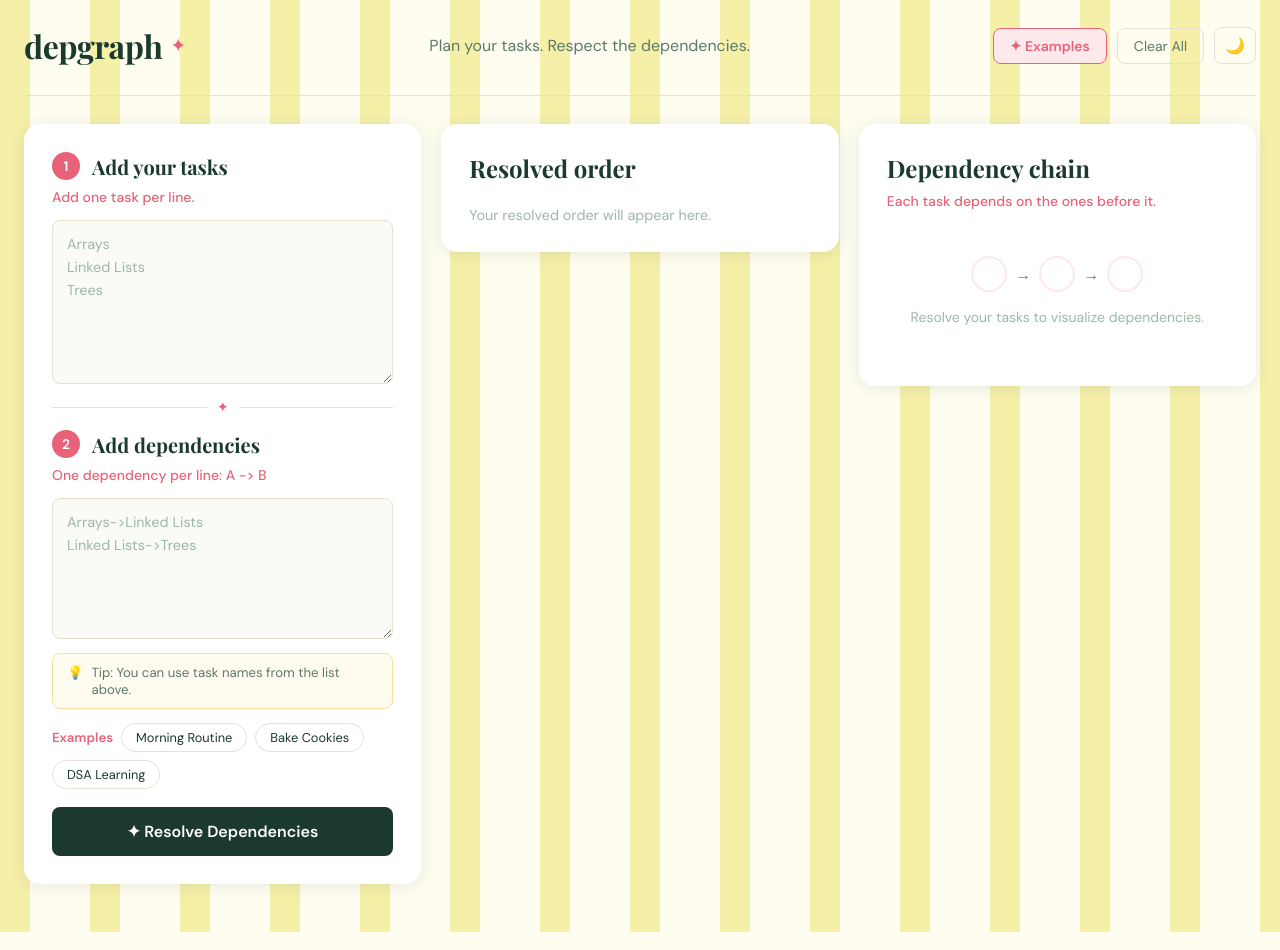
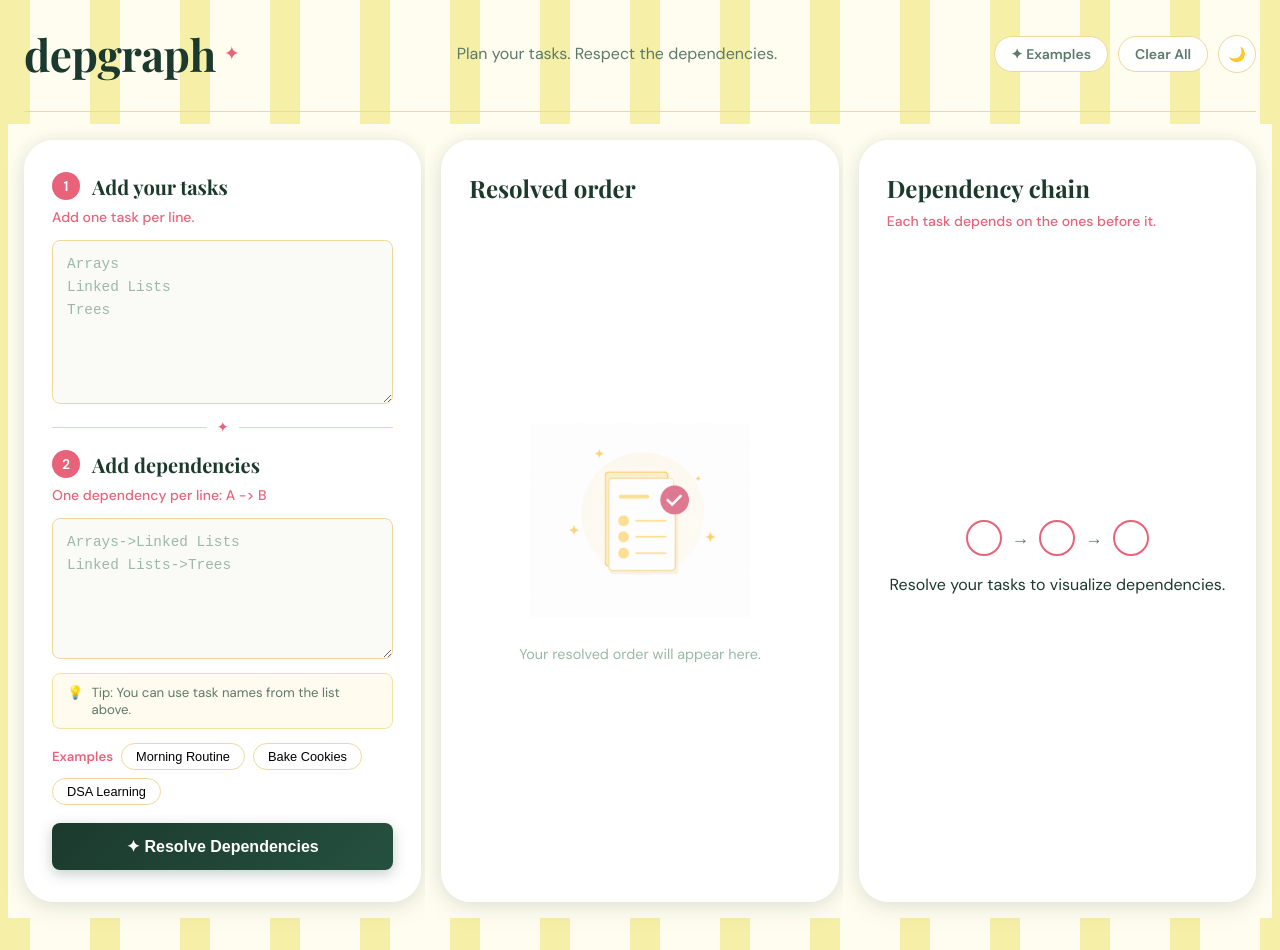
Before and after one commit to himanshibishnoi/depgraph, a React (Vite) app in the folder frontend/: page / in a window 1280 px wide. Built offline with nearby package versions, Linux system fonts and the light colour scheme.

Commit message:
Refine UI: larger logo, clean card shadows, custom illustrations, dark mode color theme

```diff
--- a/frontend/src/App.jsx
+++ b/frontend/src/App.jsx
@@ -4,7 +4,8 @@
 // Three sections: Input (left), Resolved Order (middle), Dependency Chain (right)
 import { useState } from "react"
 import "./index.css"
-// ── Preset example data ──────────────────────────────────
+import successIcon from './assets/success-icon.png'
+import successIconDark from './assets/success-icon-dark.png'// ── Preset example data ──────────────────────────────────
 // Pre-filled graphs users can load with one click
 // Stored as { nodes: string, edges: string } matching textarea format
 const EXAMPLES = {
@@ -172,7 +173,11 @@ function App() {
         <div className="card">
           <h2 className="col-title">Resolved order</h2>
           {!result && !loading && (
+  <div className="empty-illustration">
+    <img src={successIcon} className="empty-icon-large empty-icon-light" alt="" />
+    <img src={successIconDark} className="empty-icon-large empty-icon-dark" alt="" />
     <p className="empty-state">Your resolved order will appear here.</p>
+  </div>
 )}
 {loading && (
   <div className="skeleton-list">
@@ -214,7 +219,7 @@ function App() {
           <h2 className="col-title">Dependency chain</h2>
           <p className="step-hint">Each task depends on the ones before it.</p>
           {!result && (
-            <div className="chain-empty">
+  <div className="empty-illustration">
     <div className="chain-placeholder">
       <span className="chain-circle" />
       <span className="chain-arrow">{"→"}</span>
--- a/frontend/src/index.css
+++ b/frontend/src/index.css
@@ -1,19 +1,21 @@
 @import url('https://fonts.googleapis.com/css2?family=Playfair+Display:wght@700&family=DM+Sans:wght@400;500;600&display=swap');
 
-:root {--bg:        #FEFDF0;
---bg-stripe: #F5EFA8;
+:root {
+  --bg:             #FEFDF0;
+  --bg-stripe:      #F5EFA8;
   --card:           #FFFFFF;
   --accent:         #E8637A;
   --accent-light:   #FDE8EC;
   --text-primary:   #1B3A2D;
   --text-secondary: #5C7A6B;
   --text-muted:     #9CB8A8;
-  --border:         #E8E0D0;
+  --border:         #F0D89A;
   --success:        #4CAF78;
   --success-light:  #E8F5EE;
   --shadow:         0 2px 16px rgba(27,58,45,0.10);
   --radius:         16px;
   --radius-sm:      8px;
+  --scallop-bg:     var(--bg);
 }
 
 *, *::before, *::after { box-sizing: border-box; margin: 0; padding: 0; }
@@ -22,11 +24,8 @@ body {
   font-family: 'DM Sans', sans-serif;
   background-color: var(--bg);
   background-image: repeating-linear-gradient(
-    90deg,
-    var(--bg-stripe) 0px,
-    var(--bg-stripe) 30px,
-    var(--bg)        30px,
-    var(--bg)        90px
+    90deg, var(--bg-stripe) 0px, var(--bg-stripe) 30px,
+    var(--bg) 30px, var(--bg) 90px
   );
   color: var(--text-primary);
   min-height: 100vh;
@@ -43,116 +42,85 @@ body {
   border-bottom: 1px solid var(--border);
   margin-bottom: 28px;
 }
-
 .logo { display: flex; align-items: center; gap: 8px; }
-
 .logo-text {
   font-family: 'Playfair Display', serif;
-  font-size: 2rem;
-  color: var(--text-primary);
+  font-size: 2.75rem;
   letter-spacing: -0.5px;
 }
-
 .logo-sparkle { color: var(--accent); font-size: 1.2rem; }
-
-.tagline {
-  flex: 1;
-  font-size: 1rem;
-  color: var(--text-secondary);
-  text-align: center;
-}
-
+.tagline { flex: 1; font-size: 1rem; color: var(--text-secondary); text-align: center; }
 .header-actions { display: flex; align-items: center; gap: 10px; }
 
-.btn-examples {
-  background: var(--accent-light);
-  color: var(--accent);
-  border: 1.5px solid var(--accent);
-  border-radius: var(--radius-sm);
+.btn-examples, .btn-clear, .btn-theme {
+  background: white;
+  border: 1.5px solid var(--border);
+  border-radius: 20px;
   padding: 8px 16px;
   font-family: 'DM Sans', sans-serif;
   font-size: 0.875rem;
   font-weight: 600;
   cursor: pointer;
-  transition: background 0.2s;
+  color: var(--text-secondary);
+  transition: border-color 0.2s, color 0.2s, transform 0.15s;
 }
-.btn-examples:hover { background: var(--accent); color: white; }
-
-.btn-clear {
-  background: transparent;
-  color: var(--text-secondary);
-  border: 1.5px solid var(--border);
-  border-radius: var(--radius-sm);
-  padding: 8px 16px;
-  font-family: 'DM Sans', sans-serif;
-  font-size: 0.875rem;
-  cursor: pointer;
-  transition: border-color 0.2s;
+.btn-theme { border-radius: 50%; width: 38px; height: 38px; padding: 0; display: flex; align-items: center; justify-content: center; }
+.btn-examples:hover, .btn-clear:hover, .btn-theme:hover {
+  border-color: var(--accent);
+  color: var(--accent);
+  transform: translateY(-1px);
 }
-.btn-clear:hover { border-color: var(--accent); color: var(--accent); }
-
-.btn-theme {
-  background: transparent;
-  border: 1.5px solid var(--border);
-  border-radius: var(--radius-sm);
-  padding: 8px 10px;
-  cursor: pointer;
-  font-size: 1rem;
-  color: var(--text-secondary);
-  transition: border-color 0.2s;
-}
-.btn-theme:hover { border-color: var(--accent); color: var(--accent); }
 
 /* ── Three columns ── */
-.columns {
-  display: grid;
-  grid-template-columns: 1fr 1fr 1fr;
-  gap: 20px;
-  align-items: start;
-}
+.columns { display: grid; grid-template-columns: 1fr 1fr 1fr; gap: 20px; align-items: stretch; }
 
-/* ── Card ── */
+/* ── Cloud/scalloped card ── */
 .card {
+  position: relative;
   background: var(--card);
-  border-radius: var(--radius);
-  padding: 28px;
-  box-shadow: var(--shadow);
+  border-radius: 30px;
+  padding: 32px 28px;
   display: flex;
   flex-direction: column;
   gap: 14px;
-  transition: box-shadow 0.2s;
+  height: 100%;
+  transition: transform 0.25s;
 }
-.card:hover { box-shadow: 0 4px 24px rgba(27,58,45,0.13); }
+.card::before {
+  content: "";
+  position: absolute;
+  inset: -16px;
+  background: radial-gradient(circle, var(--scallop-bg) 98%, transparent 100%);
+  background-size: 36px 36px;
+  z-index: -1;
+}
+.card::after {
+  content: "";
+  position: absolute;
+  inset: 0;
+  border-radius: 30px;
+  box-shadow: var(--shadow), 0 8px 30px rgba(27,58,45,0.06);
+  z-index: -1;
+  pointer-events: none;
+}
+.card:hover { transform: translateY(-2px); }
 
 /* ── Step headers ── */
 .step-header { display: flex; align-items: center; gap: 12px; }
+.step-number {
+  background: var(--accent); color: white;
+  width: 28px; height: 28px; border-radius: 50%;
+  display: flex; align-items: center; justify-content: center;
+  font-size: 0.875rem; font-weight: 700; flex-shrink: 0;
+}
+.step-header h2 { font-family: 'Playfair Display', serif; font-size: 1.25rem; }
+.step-hint { font-size: 0.875rem; color: var(--accent); font-weight: 500; margin-top: -6px; }
 
-.step-number {
-  background: var(--accent);
-  color: white;
-  width: 28px;
-  height: 28px;
-  border-radius: 50%;
-  display: flex;
-  align-items: center;
-  justify-content: center;
-  font-size: 0.875rem;
-  font-weight: 700;
-  flex-shrink: 0;
+.chain-empty {
+  display: flex; flex-direction: column; align-items: center;
+  gap: 16px; padding: 32px 0; flex: 1; justify-content: center;
 }
-
-.step-header h2 {
-  font-family: 'Playfair Display', serif;
-  font-size: 1.25rem;
-  color: var(--text-primary);
-}
-
-.step-hint {
-  font-size: 0.875rem;
-  color: var(--accent);
-  font-weight: 500;
-  margin-top: -6px;
-}
+.chain-placeholder { display: flex; align-items: center; gap: 10px; }
 
 /* ── Inputs ── */
 .input-area {
@@ -160,356 +128,165 @@ body {
   border: 1.5px solid var(--border);
   border-radius: var(--radius-sm);
   padding: 12px 14px;
-  font-family: 'DM Sans', sans-serif;
   font-size: 0.9rem;
-  color: var(--text-primary);
   background: #FAFAF7;
   resize: vertical;
   outline: none;
+  line-height: 1.6;
   transition: border-color 0.2s, box-shadow 0.2s;
-  line-height: 1.6;
 }
-.input-area:focus {
-  border-color: var(--accent);
-  box-shadow: 0 0 0 3px rgba(232, 99, 122, 0.12);
-}
+.input-area:focus { border-color: var(--accent); box-shadow: 0 0 0 3px rgba(232,99,122,0.12); }
 .input-area::placeholder { color: var(--text-muted); }
 
 /* ── Divider ── */
-.divider {
-  display: flex;
-  align-items: center;
-  gap: 10px;
-  color: var(--border);
-  font-size: 0.8rem;
-}
-.divider::before, .divider::after {
-  content: ''; flex: 1;
-  height: 1px; background: var(--border);
-}
+.divider { display: flex; align-items: center; gap: 10px; color: var(--border); font-size: 0.8rem; }
+.divider::before, .divider::after { content: ''; flex: 1; height: 1px; background: var(--border); }
 .divider-icon { color: var(--accent); font-size: 0.9rem; }
 
 /* ── Tip box ── */
 .tip-box {
-  display: flex;
-  align-items: flex-start;
-  gap: 8px;
-  background: #FFFBEF;
-  border: 1px solid #F0E4A0;
-  border-radius: var(--radius-sm);
-  padding: 10px 14px;
-  font-size: 0.825rem;
-  color: var(--text-secondary);
+  display: flex; align-items: flex-start; gap: 8px;
+  background: #FFFBEF; border: 1px solid #F0E4A0;
+  border-radius: var(--radius-sm); padding: 10px 14px;
+  font-size: 0.825rem; color: var(--text-secondary);
 }
 
-/* ── Example presets ── */
-.examples-row {
-  display: flex;
-  align-items: center;
-  gap: 8px;
-  flex-wrap: wrap;
-}
-.examples-label {
-  font-size: 0.825rem;
-  font-weight: 600;
-  color: var(--accent);
-}
+/* ── Examples ── */
+.examples-row { display: flex; align-items: center; gap: 8px; flex-wrap: wrap; }
+.examples-label { font-size: 0.825rem; font-weight: 600; color: var(--accent); }
 .btn-preset {
-  background: white;
-  border: 1.5px solid var(--border);
-  border-radius: 20px;
-  padding: 5px 14px;
-  font-family: 'DM Sans', sans-serif;
-  font-size: 0.8rem;
-  color: var(--text-primary);
-  cursor: pointer;
+  background: white; border: 1.5px solid var(--border);
+  border-radius: 20px; padding: 5px 14px;
+  font-size: 0.8rem; cursor: pointer;
   transition: border-color 0.2s, color 0.2s, transform 0.1s;
 }
-.btn-preset:hover {
-  border-color: var(--accent);
-  color: var(--accent);
-  transform: translateY(-1px);
-}
+.btn-preset:hover { border-color: var(--accent); color: var(--accent); transform: translateY(-1px); }
 
 /* ── Resolve button ── */
 .btn-resolve {
-  background: var(--text-primary);
-  color: white;
-  border: none;
-  border-radius: var(--radius-sm);
-  padding: 14px;
-  font-family: 'DM Sans', sans-serif;
-  font-size: 1rem;
-  font-weight: 600;
-  cursor: pointer;
-  width: 100%;
-  margin-top: 4px;
-  transition: transform 0.15s ease, opacity 0.2s;
+  background: linear-gradient(135deg, #1B3A2D, #25503F);
+  color: white; border: none; border-radius: var(--radius-sm);
+  padding: 14px; font-size: 1rem; font-weight: 600;
+  cursor: pointer; width: 100%; margin-top: 4px;
+  box-shadow: 0 4px 14px rgba(27,58,45,0.25);
+  transition: transform 0.15s ease, box-shadow 0.2s;
 }
-.btn-resolve:hover:not(:disabled) {
-  opacity: 0.85;
-  transform: translateY(-1px);
-}
+.btn-resolve:hover:not(:disabled) { transform: translateY(-2px); box-shadow: 0 6px 18px rgba(27,58,45,0.3); }
 .btn-resolve:active { transform: translateY(0px); }
 .btn-resolve:disabled { opacity: 0.5; cursor: not-allowed; }
 
 /* ── Column titles ── */
-.col-title {
-  font-family: 'Playfair Display', serif;
-  font-size: 1.5rem;
-  color: var(--text-primary);
+.col-title { font-family: 'Playfair Display', serif; font-size: 1.5rem; }
+
+/* ── Empty state illustration ── */
+.empty-state { color: var(--text-muted); font-size: 0.9rem; margin-top: 8px; }
+.empty-illustration {
+  display: flex; flex-direction: column; align-items: center;
+  justify-content: center; flex: 1; gap: 18px; padding: 20px 0;
 }
-
-/* ── Empty state ── */
-.empty-state {
-  color: var(--text-muted);
-  font-size: 0.9rem;
-  margin-top: 8px;
+.empty-icon-large {
+  width: 220px;
+  height: auto;
+  animation: float 3s ease-in-out infinite;
 }
 
 /* ── Status badges ── */
 .status-badge {
-  display: flex;
-  align-items: center;
-  gap: 8px;
-  padding: 10px 14px;
-  border-radius: var(--radius-sm);
-  font-weight: 600;
-  font-size: 0.9rem;
+  display: flex; align-items: center; gap: 8px;
+  padding: 10px 14px; border-radius: var(--radius-sm);
+  font-weight: 600; font-size: 0.9rem;
   animation: fadeInUp 0.3s ease forwards;
 }
-.status-badge.success {
-  background: var(--success-light);
-  color: var(--success);
-  border: 1px solid var(--success);
-}
-.status-badge.error {
-  background: var(--accent-light);
-  color: var(--accent);
-  border: 1px solid var(--accent);
-  animation: shake 0.4s ease, fadeInUp 0.3s ease;
-}
+.status-badge.success { background: var(--success-light); color: var(--success); border: 1px solid var(--success); }
+.status-badge.error { background: var(--accent-light); color: var(--accent); border: 1px solid var(--accent); animation: shake 0.4s ease, fadeInUp 0.3s ease; }
 
 /* ── Order list ── */
-.order-list {
-  list-style: none;
-  display: flex;
-  flex-direction: column;
-  gap: 2px;
-  animation: fadeInUp 0.3s ease forwards;
-}
-
-.order-item {
-  display: flex;
-  align-items: center;
-  gap: 12px;
-  padding: 10px 0;
-  border-bottom: 1px solid var(--border);
-  font-size: 0.95rem;
-}
+.order-list { list-style: none; display: flex; flex-direction: column; gap: 2px; animation: fadeInUp 0.3s ease forwards; }
+.order-item { display: flex; align-items: center; gap: 12px; padding: 10px 0; border-bottom: 1px solid var(--border); font-size: 0.95rem; }
 .order-item:last-child { border-bottom: none; }
-
 .order-num {
-  background: var(--accent-light);
-  color: var(--accent);
-  width: 28px;
-  height: 28px;
-  border-radius: 50%;
-  display: flex;
-  align-items: center;
-  justify-content: center;
-  font-size: 0.8rem;
-  font-weight: 700;
-  flex-shrink: 0;
+  background: var(--accent-light); color: var(--accent);
+  width: 28px; height: 28px; border-radius: 50%;
+  display: flex; align-items: center; justify-content: center;
+  font-size: 0.8rem; font-weight: 700; flex-shrink: 0;
 }
 
 /* ── Copy button ── */
 .btn-copy {
-  background: white;
-  border: 1.5px solid var(--border);
-  border-radius: var(--radius-sm);
-  padding: 10px;
-  width: 100%;
-  font-family: 'DM Sans', sans-serif;
-  font-size: 0.875rem;
-  color: var(--text-primary);
-  cursor: pointer;
-  margin-top: 4px;
+  background: white; border: 1.5px solid var(--border); border-radius: var(--radius-sm);
+  padding: 10px; width: 100%; font-size: 0.875rem; cursor: pointer; margin-top: 4px;
   transition: border-color 0.2s, color 0.2s, transform 0.15s;
 }
-.btn-copy:hover {
-  border-color: var(--accent);
-  color: var(--accent);
-  transform: translateY(-1px);
-}
+.btn-copy:hover { border-color: var(--accent); color: var(--accent); transform: translateY(-1px); }
 
 /* ── Dependency chain ── */
-.chain-empty {
-  display: flex;
-  flex-direction: column;
-  align-items: center;
-  gap: 16px;
-  padding: 32px 0;
-  color: var(--text-muted);
-  font-size: 0.875rem;
+.chain-circle {
+  width: 36px; height: 36px; border-radius: 50%;
+  border: 2px solid var(--accent); display: block;
 }
-.chain-placeholder {
-  display: flex;
-  align-items: center;
-  gap: 8px;
-}
-.chain-circle {
-  width: 36px;
-  height: 36px;
-  border-radius: 50%;
-  border: 2px solid var(--accent-light);
-  display: block;
-}
-.chain-arrow { color: var(--text-secondary); font-size: 1rem; }
-
-.chain-list {
-  list-style: none;
-  display: flex;
-  flex-direction: column;
-  gap: 2px;
-  animation: fadeInUp 0.3s ease forwards;
-}
-
-.chain-item {
-  display: flex;
-  align-items: center;
-  gap: 6px;
-  padding: 10px 0;
-  border-bottom: 1px solid var(--border);
-  font-size: 0.875rem;
-}
+.chain-arrow { color: var(--text-secondary); font-size: 1.1rem; }
+.chain-list { list-style: none; display: flex; flex-direction: column; gap: 2px; animation: fadeInUp 0.3s ease forwards; }
+.chain-item { display: flex; align-items: center; gap: 6px; padding: 10px 0; border-bottom: 1px solid var(--border); font-size: 0.875rem; }
 .chain-item:last-child { border-bottom: none; }
-
 .chain-num {
-  background: var(--accent-light);
-  color: var(--accent);
-  width: 24px;
-  height: 24px;
-  border-radius: 50%;
-  display: flex;
-  align-items: center;
-  justify-content: center;
-  font-size: 0.75rem;
-  font-weight: 700;
-  flex-shrink: 0;
+  background: var(--accent-light); color: var(--accent);
+  width: 24px; height: 24px; border-radius: 50%;
+  display: flex; align-items: center; justify-content: center;
+  font-size: 0.75rem; font-weight: 700; flex-shrink: 0;
 }
 
 /* ── Animations ── */
-@keyframes fadeInUp {
-  from { opacity: 0; transform: translateY(12px); }
-  to   { opacity: 1; transform: translateY(0); }
+@keyframes fadeInUp { from { opacity: 0; transform: translateY(12px); } to { opacity: 1; transform: translateY(0); } }
+@keyframes shake { 0%,100% { transform: translateX(0); } 20% { transform: translateX(-6px); } 40% { transform: translateX(6px); } 60% { transform: translateX(-4px); } 80% { transform: translateX(4px); } }
+@keyframes float { 0%,100% { transform: translateY(0); } 50% { transform: translateY(-6px); } }
+
+/* ── Dark mode — warm charcoal/red theme ── */
+body.dark {
+  --bg:             #1A1614;
+  --bg-stripe:      #221C19;
+  --card:           #1F1916;
+  --accent:         #C0392B;
+  --accent-light:   #3D2420;
+  --text-primary:   #F0E4C8;
+  --text-secondary: #C9B896;
+  --text-muted:     #8A7A60;
+  --border:         #3D332A;
+  --success:        #6B8E4E;
+  --success-light:  #2A3320;
+  --shadow:         0 2px 16px rgba(0,0,0,0.4);
+  --scallop-bg:     #1A1614;
+  background-image: repeating-linear-gradient(90deg, var(--bg-stripe) 0px, var(--bg-stripe) 60px, var(--bg) 60px, var(--bg) 120px);
+}
+body.dark .input-area { background: #15110F; color: var(--text-primary); border-color: var(--border); }
+body.dark .tip-box { background: #15110F; border-color: var(--border); color: var(--text-secondary); }
+body.dark .btn-copy, body.dark .btn-preset, body.dark .btn-examples, body.dark .btn-clear, body.dark .btn-theme {
+  background: #15110F; color: var(--text-primary); border-color: var(--border);
+}
+body.dark .btn-resolve {
+  background: linear-gradient(135deg, #C0392B, #A8331F);
+  box-shadow: 0 4px 14px rgba(192,57,43,0.3);
+}
+body.dark .order-item, body.dark .chain-item { border-color: var(--border); }
+body.dark .empty-icon-dark { display: block; }
+body.dark .empty-icon-light { display: none; }
+.empty-icon-dark { display: none; }
+
+/* ── Mobile ── */
+@media (max-width: 768px) {
+  .columns { grid-template-columns: 1fr; }
+  .header { flex-wrap: wrap; gap: 12px; }
+  .tagline { width: 100%; text-align: left; }
+  .header-actions { width: 100%; justify-content: flex-end; }
+  .logo-text { font-size: 1.5rem; }
 }
 
-@keyframes shake {
-  0%, 100% { transform: translateX(0); }
-  20%       { transform: translateX(-6px); }
-  40%       { transform: translateX(6px); }
-  60%       { transform: translateX(-4px); }
-  80%       { transform: translateX(4px); }
+/* ── Skeleton ── */
+.skeleton-list { display: flex; flex-direction: column; gap: 10px; margin-top: 8px; }
+.skeleton-item { display: flex; align-items: center; gap: 12px; padding: 6px 0; }
+.skeleton-circle, .skeleton-line {
+  background: linear-gradient(90deg, #f0e8d8 25%, #e8dcc8 50%, #f0e8d8 75%);
+  background-size: 200% 100%; animation: shimmer 1.2s infinite;
 }
-
-/* ── Dark mode ── */
-body.dark {
-  --bg:             #1A1A2E;
-  --bg-stripe:      #22223F;
-  --card:           #0F3460;
-  --text-primary:   #E8E8E8;
-  --text-secondary: #A8B8C8;
-  --text-muted:     #6B7A8D;
-  --border:         #2A3A5A;
-  --shadow:         0 2px 16px rgba(0,0,0,0.3);
-  background-image: repeating-linear-gradient(
-    90deg,
-    var(--bg-stripe) 0px,
-    var(--bg-stripe) 60px,
-    var(--bg)        60px,
-    var(--bg)        120px
-  );
-}
-
-body.dark .input-area {
-  background: #0A2040;
-  color: var(--text-primary);
-}
-
-body.dark .tip-box {
-  background: #0A2040;
-  border-color: #2A3A5A;
-}
-
-body.dark .btn-copy {
-  background: #0F3460;
-  color: var(--text-primary);
-}
-
-body.dark .btn-preset {
-  background: #0F3460;
-  color: var(--text-primary);
-}
-/* ── Mobile responsiveness ── */
-@media (max-width: 768px) {
-  .columns {
-    grid-template-columns: 1fr;
-  }
-
-  .header {
-    flex-wrap: wrap;
-    gap: 12px;
-  }
-
-  .tagline {
-    width: 100%;
-    text-align: left;
-  }
-
-  .header-actions {
-    width: 100%;
-    justify-content: flex-end;
-  }
-
-  .logo-text {
-    font-size: 1.5rem;
-  }
-}
-/* ── Loading skeleton ── */
-.skeleton-list {
-  display: flex;
-  flex-direction: column;
-  gap: 10px;
-  margin-top: 8px;
-}
-
-.skeleton-item {
-  display: flex;
-  align-items: center;
-  gap: 12px;
-  padding: 6px 0;
-}
-
-.skeleton-circle {
-  width: 28px;
-  height: 28px;
-  border-radius: 50%;
-  background: linear-gradient(90deg, #f0e8d8 25%, #e8dcc8 50%, #f0e8d8 75%);
-  background-size: 200% 100%;
-  animation: shimmer 1.2s infinite;
-  flex-shrink: 0;
-}
-
-.skeleton-line {
-  height: 16px;
-  border-radius: 4px;
-  background: linear-gradient(90deg, #f0e8d8 25%, #e8dcc8 50%, #f0e8d8 75%);
-  background-size: 200% 100%;
-  animation: shimmer 1.2s infinite;
-}
-
-@keyframes shimmer {
-  0% { background-position: 200% 0; }
-  100% { background-position: -200% 0; }
-}
+.skeleton-circle { width: 28px; height: 28px; border-radius: 50%; flex-shrink: 0; }
+.skeleton-line { height: 16px; border-radius: 4px; }
+@keyframes shimmer { 0% { background-position: 200% 0; } 100% { background-position: -200% 0; } }
```
Also changed, not shown: frontend/src/assets/success-icon-dark.png (added), frontend/src/assets/success-icon.png (added). Lines whose indentation alone changed are shown as unchanged.
